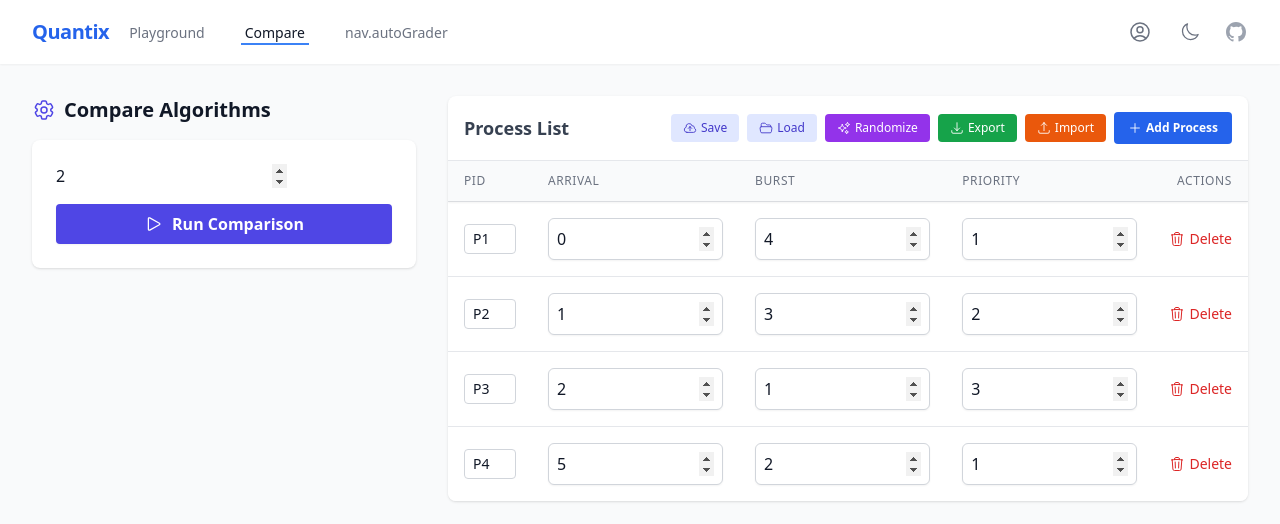
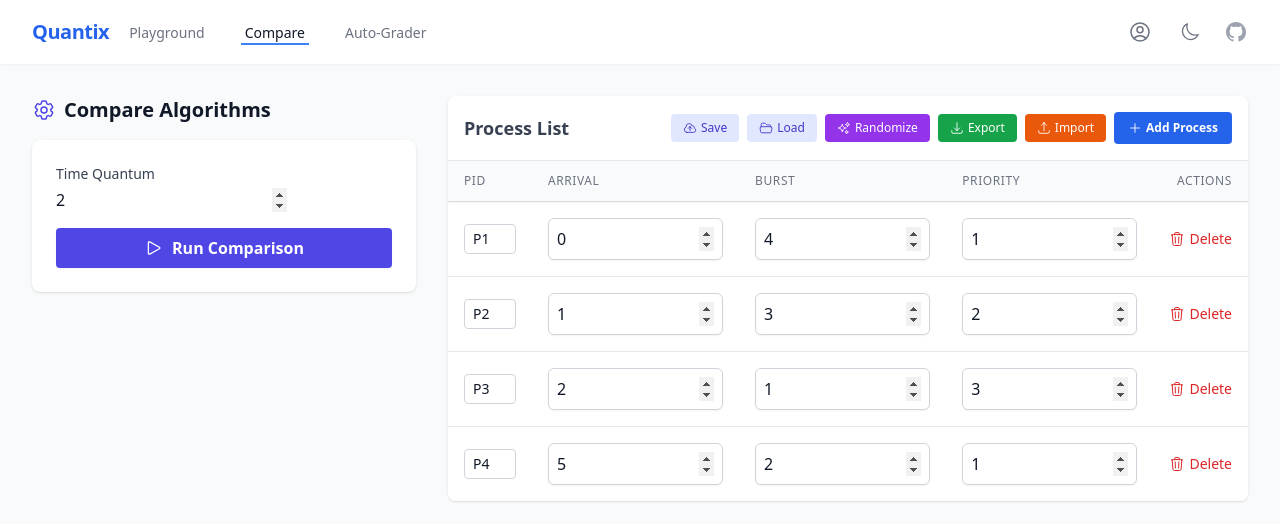
Before and after one commit to CodeExplorer430/cpu-scheduling-visualizer, a React (Vite) app in the folder frontend/: page /compare in a window 1280 px wide. Shown: the top 524 px of the page. Built offline with nearby package versions, Linux system fonts and the light colour scheme.

Commit message:
fix(ui): add missing nav translation key and quantum label in comparison settings

```diff
--- a/frontend/src/components/compare/ComparisonSettings.tsx
+++ b/frontend/src/components/compare/ComparisonSettings.tsx
@@ -19,7 +19,15 @@ export const ComparisonSettings: React.FC<Props> = ({ quantum, setQuantum, onRun
         {t('compare.title')}
       </h2>
       <div className="bg-white dark:bg-gray-800 p-6 rounded-lg shadow space-y-4 transition-colors duration-200">
-        <NumberInput id="quantum-input" value={quantum} onChange={setQuantum} min={1} />
+        <div>
+          <label
+            htmlFor="quantum-input"
+            className="block text-sm font-medium text-gray-700 dark:text-gray-300 mb-1"
+          >
+            {t('controls.quantum')}
+          </label>
+          <NumberInput id="quantum-input" value={quantum} onChange={setQuantum} min={1} />
+        </div>
         <button
           onClick={onRun}
           className="w-full bg-indigo-600 hover:bg-indigo-700 dark:bg-indigo-500 dark:hover:bg-indigo-600 text-white font-bold py-2 px-4 rounded transition-colors shadow-sm flex items-center justify-center gap-2"
--- a/frontend/src/locales/en.json
+++ b/frontend/src/locales/en.json
@@ -14,6 +14,7 @@
   "nav": {
     "playground": "Playground",
     "compare": "Compare",
+    "autoGrader": "Auto-Grader",
     "login": "Login",
     "register": "Register",
     "logout": "Logout"
--- a/frontend/src/locales/es.json
+++ b/frontend/src/locales/es.json
@@ -21,6 +21,7 @@
   "nav": {
     "playground": "Área de Pruebas",
     "compare": "Comparar",
+    "autoGrader": "Calificador Automático",
     "login": "Iniciar Sesión",
     "register": "Registrarse",
     "logout": "Cerrar Sesión"
```
